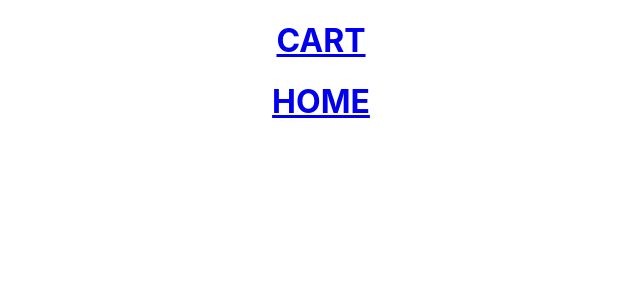
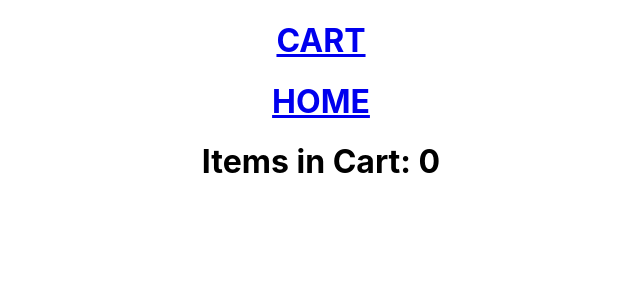
Before and after one commit to jreidmke/shoply, a React (Create React App) app: page /cart in a window 1280 px wide. Before the commit this address led to /dogs. Shown: the top 300 px of the page, without its empty margins (319-959 px from the left). Built offline with nearby package versions, Linux system fonts and the light colour scheme.

Commit message:
completed

```diff
--- /dev/null
+++ b/src/Cart.js
@@ -0,0 +1,35 @@
+import Product from './Product';
+import data from './data.json';
+import {useSelector, useDispatch} from 'react-redux';
+
+const Cart = () => {
+    const dP = data.products;
+    const cart = useSelector(state => state.cart);
+    const dispatch = useDispatch();
+
+    const addProduct = (newItem) => dispatch({ type: 'ADD_TO_CART', payload: newItem});
+    const removeProduct = (id) => dispatch({type: 'REMOVE_FROM_CART', id});
+
+    const cartRender = cart.map(key =>
+        <Product
+        key={key}
+        name={dP[key].name}
+        price={dP[key].price}
+        description={dP[key].description}
+        image_url={dP[key].image_url}
+        id={key}
+        handleAdd={addProduct}
+        handleRemove={removeProduct}
+        numInCart={(cart.filter(k => k === key)).length}
+        />)
+
+        return(
+            <div>
+                {console.log(cart)}
+                  <h1>Items in Cart: {cart.length}</h1>
+                  {cartRender}
+            </div>
+        )
+}
+
+export default Cart;
--- a/src/Routes.js
+++ b/src/Routes.js
@@ -15,13 +15,13 @@ function Routes({dogs}) {
       <Route exact path="/">
         <ProductList />
       </Route>
-      <Route exact path="/">
+      <Route exact path="/cart">
         <Cart/>
       </Route>
       <Route path="/products/:id">
         <ProductFilter products={data.products}/>
       </Route>
-      <Redirect to="/dogs" />
+      <Redirect to="/" />
     </Switch>
   );
 }
```
Also changed, not shown: 1 other file (tests, documents, lock files or other folders).
